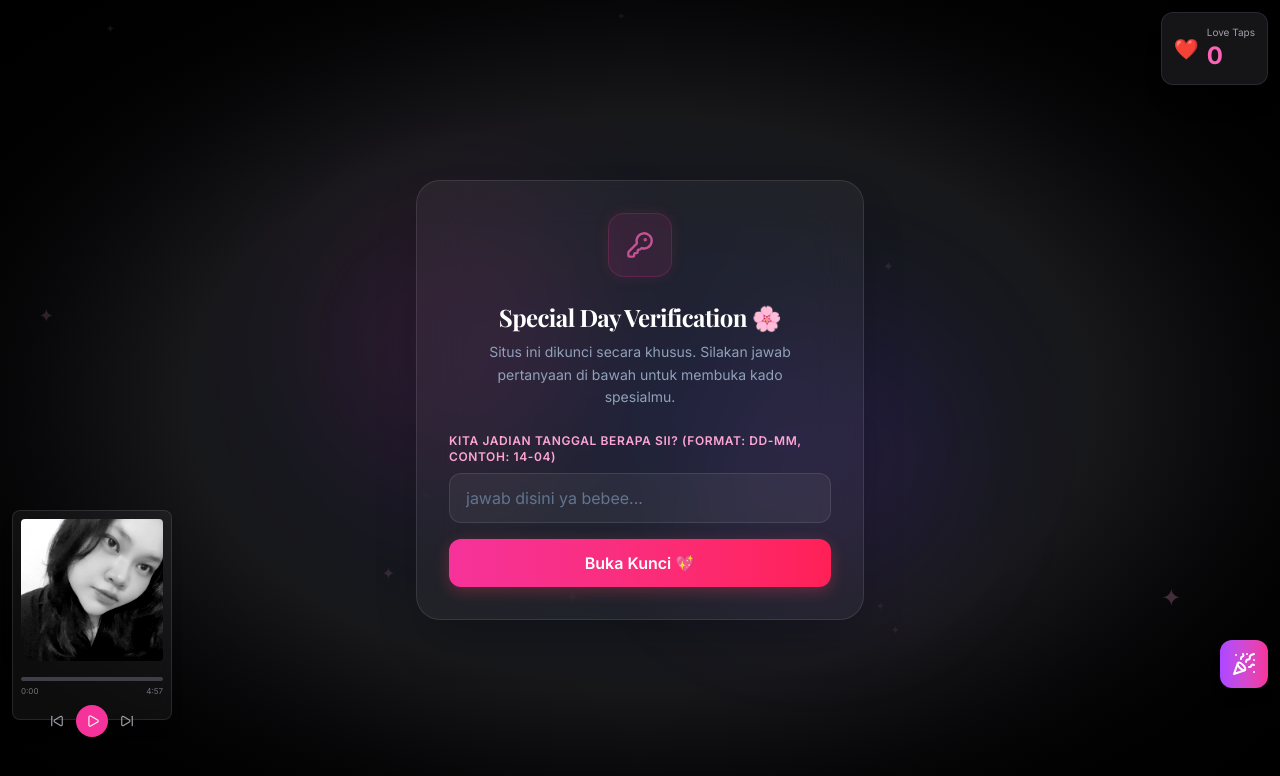
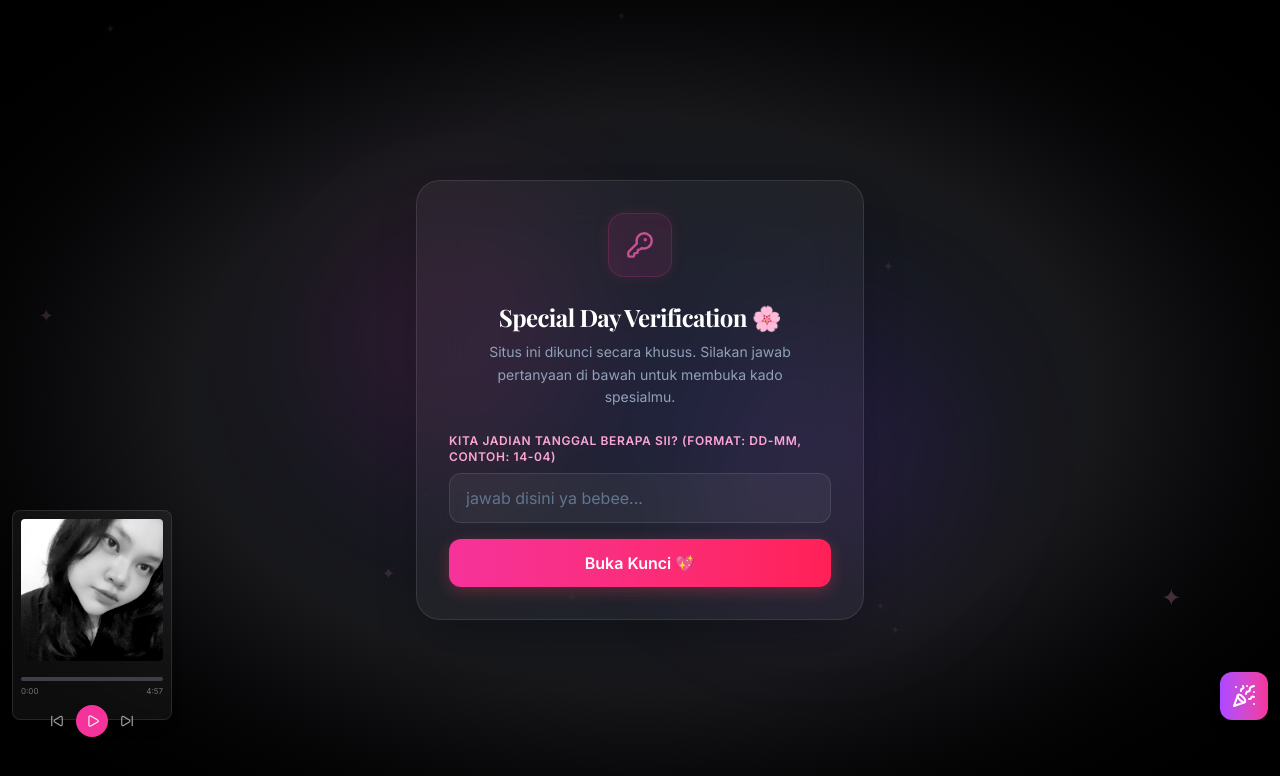
Before and after one commit to pawasxac/hihi, a React (Vite) app: page / in a window 1280 px wide. Shown: the top 776 px of the page. Built offline with nearby package versions, Linux system fonts and the light colour scheme; a web font is replaced by a local one.

Commit message:
Remove milestone and love count

```diff
--- a/src/App.jsx
+++ b/src/App.jsx
@@ -31,7 +31,6 @@ function App() {
   // Global Interactive Click Particles State
   const [clickParticles, setClickParticles] = useState([]);
   const [mouseTrail, setMouseTrail] = useState([]);
-  const [totalLoveCount, setTotalLoveCount] = useState(0);
 
   // Mouse Move listener for trailing particles
   useEffect(() => {
@@ -140,7 +139,6 @@ function App() {
       y: e.clientY,
     };
     setClickParticles(prev => [...prev, newParticle].slice(-15)); // Keep max 15 particles in memory
-    setTotalLoveCount(prev => prev + 1); // Increment total love count
   };
 
   // Cleanup particles after animation
@@ -159,7 +157,7 @@ function App() {
       className="w-full min-h-screen bg-zinc-950 text-slate-100 flex flex-col justify-between select-none overflow-x-hidden font-sans relative"
     >
       {/* Interactive Features */}
-      <InteractiveFeatures totalLoveCount={totalLoveCount} />
+      <InteractiveFeatures />
 
       {/* Mouse Trail Sparkle Emitter - MAXIMAL */}
       <AnimatePresence>
--- a/src/components/InteractiveFeatures.jsx
+++ b/src/components/InteractiveFeatures.jsx
@@ -1,31 +1,11 @@
 import React, { useState, useEffect, useRef } from 'react';
-import { motion, AnimatePresence } from 'framer-motion';
-import { Sparkles, Heart, PartyPopper } from 'lucide-react';
+import { motion } from 'framer-motion';
+import { Heart, PartyPopper } from 'lucide-react';
 
-export default function InteractiveFeatures({ totalLoveCount }) {
-  const [showMilestone, setShowMilestone] = useState(null);
+export default function InteractiveFeatures() {
   const [fireworksActive, setFireworksActive] = useState(false);
   const canvasRef = useRef(null);
   const fireworksIntervalRef = useRef(null);
-
-  // Simple, sweet messages
-  const milestones = [
-    { count: 10, message: "Terima kasih udah sayang banget! 🤍" },
-    { count: 25, message: "Wah, kamu sayang banget ya? 💝" },
-    { count: 50, message: "Luar biasa! Semoga hari ini penuh kebahagiaan! 🥰" },
-    { count: 100, message: "Kamu bikin dia senang banget! Selamat ulang tahun! 🎉" },
-  ];
-
-  // Check for milestone whenever totalLoveCount changes
-  useEffect(() => {
-    const milestone = milestones.find(m => m.count === totalLoveCount);
-    if (milestone) {
-      setShowMilestone(milestone);
-      setTimeout(() => {
-        setShowMilestone(null);
-      }, 3500);
-    }
-  }, [totalLoveCount]);
 
   // Fireworks logic
   const launchFireworks = () => {
@@ -127,32 +107,8 @@ export default function InteractiveFeatures({ totalLoveCount }) {
         style={{ display: fireworksActive ? 'block' : 'none' }}
       />
 
-      {/* Love Counter - Simple & Clean */}
-      <div className="fixed top-3 right-3 z-[50]">
-        <motion.div
-          initial={{ opacity: 0, x: 20 }}
-          animate={{ opacity: 1, x: 0 }}
-          className="bg-zinc-900/90 backdrop-blur-md rounded-xl p-3 shadow-xl border border-zinc-700/50"
-        >
-          <div className="flex items-center gap-2">
-            <div className="text-xl">❤️</div>
-            <div className="flex flex-col">
-              <p className="text-[10px] text-zinc-400">Love Taps</p>
-              <motion.p
-                key={totalLoveCount}
-                initial={{ scale: 1.2 }}
-                animate={{ scale: 1 }}
-                className="text-2xl font-bold text-pink-400"
-              >
-                {totalLoveCount}
-              </motion.p>
-            </div>
-          </div>
-        </motion.div>
-      </div>
-
-      {/* Fireworks Button - Simple */}
-      <div className="fixed bottom-28 right-3 z-[50]">
+      {/* Fireworks Button */}
+      <div className="fixed bottom-20 right-3 z-[50]">
         <motion.button
           whileHover={{ scale: 1.1 }}
           whileTap={{ scale: 0.95 }}
@@ -167,23 +123,6 @@ export default function InteractiveFeatures({ totalLoveCount }) {
           <PartyPopper className="w-6 h-6 text-white" />
         </motion.button>
       </div>
-
-      {/* Milestone Popup - Simple */}
-      <AnimatePresence>
-        {showMilestone && (
-          <motion.div
-            initial={{ opacity: 0, y: 20 }}
-            animate={{ opacity: 1, y: 0 }}
-            exit={{ opacity: 0, y: -20 }}
-            className="fixed top-1/2 left-1/2 -translate-x-1/2 -translate-y-1/2 z-[100]"
-          >
-            <div className="bg-zinc-900/95 backdrop-blur-md text-white px-6 py-5 rounded-2xl shadow-xl border border-zinc-700/50 text-center max-w-[90vw">
-              <div className="text-4xl mb-3">🎉</div>
-              <p className="text-lg font-medium">{showMilestone.message}</p>
-            </div>
-          </motion.div>
-        )}
-      </AnimatePresence>
     </>
   );
 }
```
